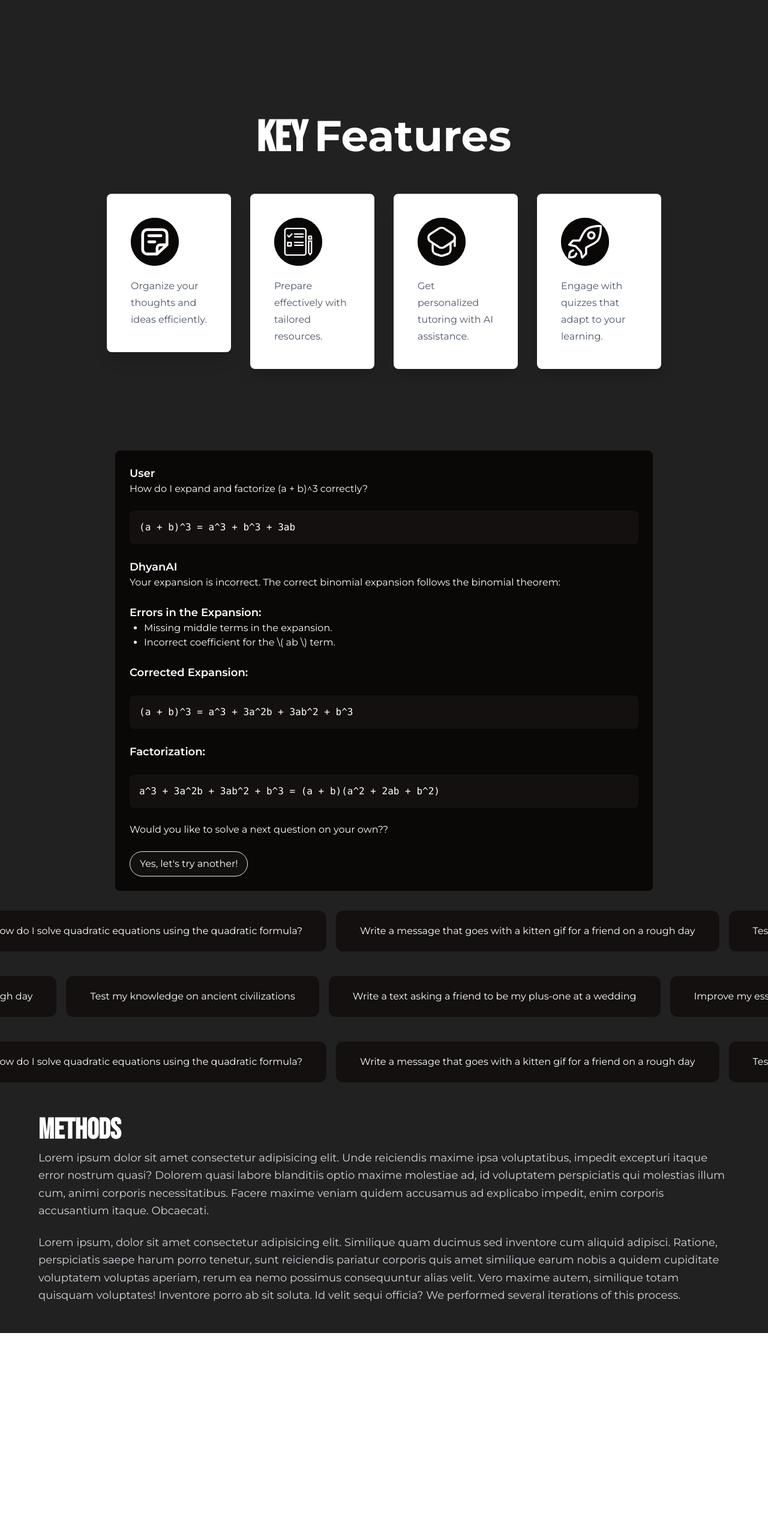
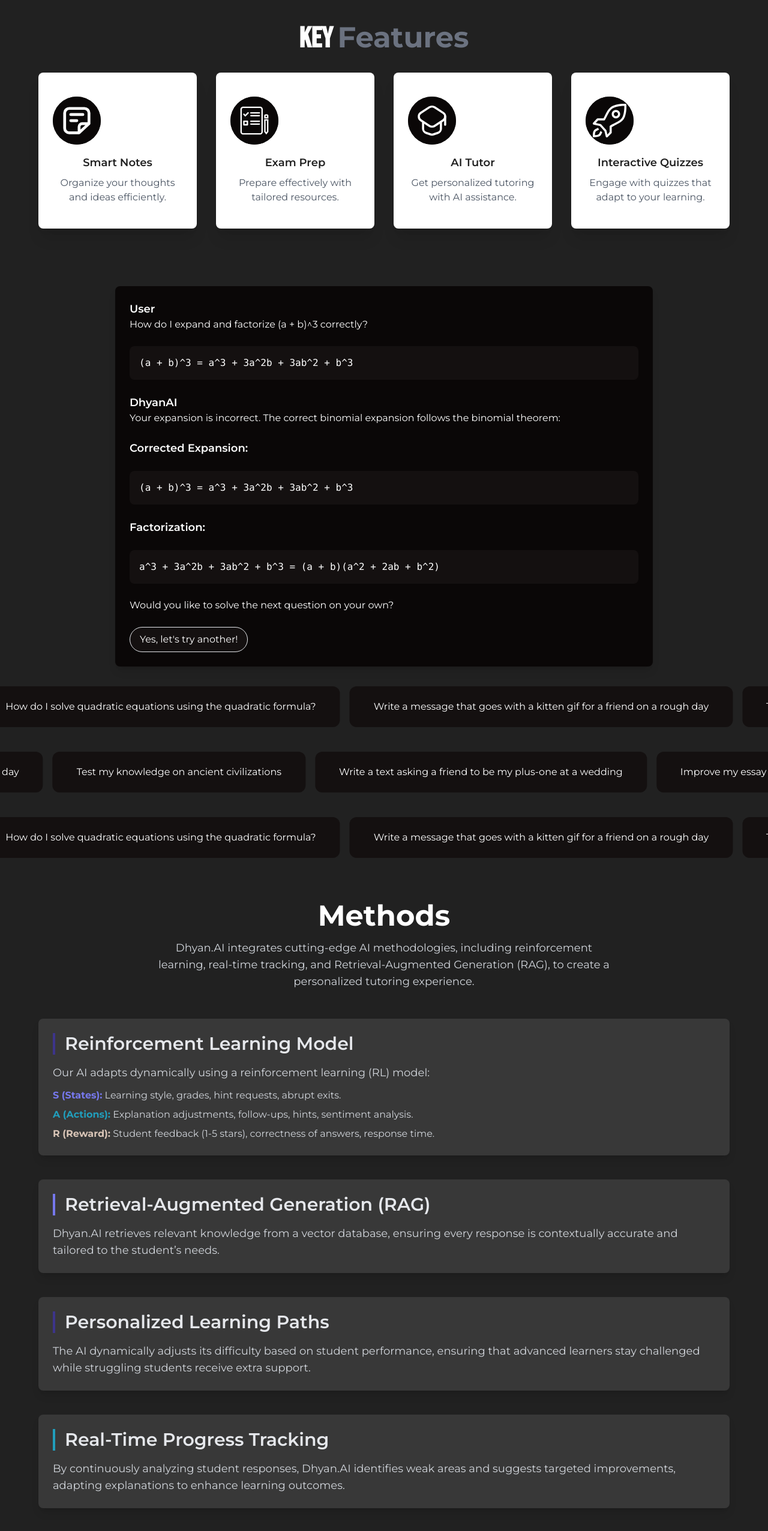
Before and after one commit to ItsSitanshu/dhyan-v1, a Next.js app: page / in a window 1280 px wide. Shown: the part 150-2702 px from the top of the page at 60% size. Before the commit the page ends 2372 px from the top, so only its background shows below. Built offline with nearby package versions, Linux system fonts and the light colour scheme; a web font is replaced by a local one.

Commit message:
landingsakkyora??

```diff
--- a/app/components/Example.tsx
+++ b/app/components/Example.tsx
@@ -2,7 +2,7 @@
 
 const Example = () => {
   return (
-    <div className="w-full max-w-4xl mx-auto mt-12 p-6 rounded-lg bg-lprim text-white space-y-6">
+    <div className="w-full max-w-4xl mx-auto mt-12 p-6 rounded-lg bg-lprim text-white space-y-6 shadow-lg">
       {/* User's Message */}
       <div>
         <p className="text-lg font-semibold">User</p>
@@ -10,7 +10,7 @@
       </div>
 
       <pre className="bg-bgsec text-white p-4 rounded-lg overflow-x-auto">
-        <code>{`(a + b)^3 = a^3 + b^3 + 3ab`}</code>
+        <code>{`(a + b)^3 = a^3 + 3a^2b + 3ab^2 + b^3`}</code>
       </pre>
 
       <div>
@@ -19,14 +19,6 @@
           Your expansion is incorrect. The correct binomial expansion follows
           the binomial theorem:
         </p>
-      </div>
-
-      <div>
-        <p className="text-lg font-semibold">Errors in the Expansion:</p>
-        <ul className="list-disc pl-6">
-          <li>Missing middle terms in the expansion.</li>
-          <li>Incorrect coefficient for the \( ab \) term.</li>
-        </ul>
       </div>
 
       {/* Corrected Expansion */}
@@ -42,7 +34,7 @@
       </pre>
 
       {/* Conclusion */}
-      <p>Would you like to solve a next question on your own??</p>
+      <p>Would you like to solve the next question on your own?</p>
       <button className="bg-bgsec border text-white px-4 py-2 rounded-full hover:scale-105 transition-transform duration-200">
         Yes, let's try another!
       </button>
--- a/app/components/FeatureSection.tsx
+++ b/app/components/FeatureSection.tsx
@@ -38,41 +38,47 @@
   ];
 
   return (
-    <div className="flex flex-col justify-center items-center mt-32 py-16 px-6 bg-background-100">
-      <h2 className="font-nue  text-background text-7xl font-bold text-center mb-8">
-        Key <span className="text-mod font-pacifico">Features</span>
+    <div className="flex flex-col justify-center items-center mt-16 py-12 px-6 bg-background-100">
+      <h2 className="font-nue text-background text-5xl font-bold text-center mb-8">
+        Key <span className="text-gray-500 font-pacifico">Features</span>
       </h2>
-      <div className="relative flex flex-col justify-center items-center overflow-hidden py-6 h-full">
-        <div className="flex flex-row justify-between space-x-8 w-3/4 h-full">
+
+      <div className="grid grid-cols-1 md:grid-cols-2 lg:grid-cols-4 gap-8 w-full max-w-6xl">
         {features.map((item, index) => (
           <div
             key={index}
-              className={`flex flex-col group relative cursor-pointer overflow-hidden bg-white px-6 pt-10 pb-10 w-1/4 h-full shadow-xl ring-1
-              ring-gray-900/5 transition-all duration-300 hover:-translate-y-1 hover:shadow-2xl sm:mx-auto
-              sm:max-w-sm sm:rounded-lg sm:px-10`}
+            className={`flex flex-col group relative cursor-pointer overflow-hidden bg-white px-6 pt-10 pb-10 shadow-xl rounded-lg transition-all duration-300 hover:-translate-y-1 hover:shadow-2xl`}
           >
+            {/* Background Animation */}
             <span
               className={`absolute top-10 z-0 h-20 w-20 rounded-full bg-lprim transition-all duration-300 group-hover:scale-[10]`}
             ></span>
+
             <div className="relative z-10 mx-auto max-w-md">
+              {/* Icon Section */}
               <span
                 className={`grid h-20 w-20 place-items-center rounded-full bg-lprim transition-all duration-300 group-hover:bg-${item.hoverColor}`}
               >
                 <Image
-                    width={128}
-                    height={128}
+                  width={80}
+                  height={80}
                   alt={item.title}
                   src={item.icon}
                   className="h-14 w-14 text-white transition-all"
                 />
               </span>
-                <div className="space-y-6 pt-5 text-base leading-7 text-gray-600 transition-all duration-300 group-hover:text-white/90">
-                  <p>{item.description}</p>
-                </div>
+
+              {/* Feature Description */}
+              <h3 className="text-lg font-semibold mt-4 text-center transition-all duration-300 group-hover:text-white">
+                {item.title}
+              </h3>
+
+              <p className="text-gray-600 mt-2 text-center group-hover:text-white/90 transition-all duration-300">
+                {item.description}
+              </p>
             </div>
           </div>
         ))}
-        </div>
       </div>
     </div>
   );
--- a/app/components/Header.tsx
+++ b/app/components/Header.tsx
@@ -4,25 +4,20 @@
 
 const HeaderHero = () => {
   return (
-    <div>
-      <header className="w-full max-w-5xl flex justify-center items-center p-4 border-b-2">
-        <div className="flex items-center space-x-2">
+    <div className="flex flex-col items-center w-full">
+      <header className="w-full max-w-5xl flex justify-between items-center px-6 py-4 border-b-2">
+        <div className="flex items-center space-x-3">
           <img alt="logo" className="h-10" src="/logo.svg" />
           <span className="text-3xl font-semibold font-nue text-white">
             Dhyan.AI
           </span>
         </div>
+        <a href="auth/login">
+          <button className="bg-bgsec border text-background px-6 py-2 rounded-full font-semibold hover:bg-opacity-80 hover:scale-105 transition-transform duration-200">
+            Get Started
+          </button>
+        </a>
       </header>
-
-      <main className="flex flex-col items-center justify-center text-center px-4">
-        <div className="flex flex-col md:flex-row items-center mt-8 space-y-4 md:space-y-0 md:space-x-4">
-          <a href="auth/login">
-            <button className="bg-bgsec border text-background px-6 py-2 rounded-full font-semibold hover:bg-opacity-80 hover:scale-105 transition-transform duration-200">
-              Get Started
-            </button>
-          </a>
-        </div>
-      </main>
     </div>
   );
 };
--- a/app/components/LandingPage.tsx
+++ b/app/components/LandingPage.tsx
@@ -1,13 +1,26 @@
+"use client";
 import React from "react";
+import { motion } from "framer-motion"; // Import framer motion
 import Header from "@/app/components/Header";
 import FeatureSection from "@/app/components/FeatureSection";
 import Example from "./Example";
 import BoxGrid from "./BoxGrid";
 import Methods from "./Methods";
 
+// Define your motion variants (optional)
+const pageVariants = {
+  hidden: { opacity: 0 }, // Start with hidden opacity
+  visible: { opacity: 1, transition: { duration: 1 } }, // Fade in with duration
+};
+
 const LandingPage = () => {
   return (
-    <div className="bg-foreground text-foreground font-sans min-h-screen flex flex-col items-center overflow-hidden">
+    <motion.div
+      initial="hidden" // Start with hidden state
+      animate="visible" // Animate to visible state
+      variants={pageVariants} // Apply variants
+      className="bg-foreground text-foreground font-sans min-h-screen flex flex-col items-center overflow-hidden"
+    >
       <Header />
       <FeatureSection />
       <Example />
@@ -15,7 +28,26 @@
       <BoxGrid speed={140} direction="left" />
       <BoxGrid speed={140} direction="right" />
       <Methods />
-    </div>
+
+      {/* Footer */}
+      <footer className="bg-foreground text-gray-300 w-full py-8 mt-12">
+        <div className="max-w-6xl mx-auto text-center">
+          <p className="text-sm">
+            &copy; {new Date().getFullYear()} Dhyan.AI. All rights reserved.
+          </p>
+          <p className="text-sm mt-2">
+            <a
+              href="https://github.com/ItsSitanshu/Dhyan.AI"
+              className="text-sec2 hover:underline"
+              target="_blank"
+              rel="noopener noreferrer"
+            >
+              GitHub Repository
+            </a>
+          </p>
+        </div>
+      </footer>
+    </motion.div>
   );
 };
 
--- a/app/components/Methods.tsx
+++ b/app/components/Methods.tsx
@@ -2,26 +2,81 @@
 
 const Methods = () => {
   return (
-    <div className="bg-foreground text-white w-full px-6 py-12 font-nue">
+    <div className="bg-foreground text-white w-full px-6 py-16 font-nue">
       <div className="max-w-6xl mx-auto">
-        <h1 className="text-5xl font-semibold font-nue text-white">Methods</h1>
-        <p className="text-lg text-gray-300 leading-relaxed mb-6 pt-2">
-          Lorem ipsum dolor sit amet consectetur adipisicing elit. Unde
-          reiciendis maxime ipsa voluptatibus, impedit excepturi itaque error
-          nostrum quasi? Dolorem quasi labore blanditiis optio maxime molestiae
-          ad, id voluptatem perspiciatis qui molestias illum cum, animi corporis
-          necessitatibus. Facere maxime veniam quidem accusamus ad explicabo
-          impedit, enim corporis accusantium itaque. Obcaecati.
+        {/* Title */}
+        <h1 className="text-5xl font-bold text-center bg-background bg-clip-text text-transparent">
+          Methods
+        </h1>
+        <p className="text-lg text-gray-300 text-center max-w-3xl mx-auto mt-4">
+          Dhyan.AI integrates cutting-edge AI methodologies, including
+          reinforcement learning, real-time tracking, and Retrieval-Augmented
+          Generation (RAG), to create a personalized tutoring experience.
         </p>
-        <p className="text-lg text-gray-300 leading-relaxed">
-          Lorem ipsum, dolor sit amet consectetur adipisicing elit. Similique
-          quam ducimus sed inventore cum aliquid adipisci. Ratione, perspiciatis
-          saepe harum porro tenetur, sunt reiciendis pariatur corporis quis amet
-          similique earum nobis a quidem cupiditate voluptatem voluptas aperiam,
-          rerum ea nemo possimus consequuntur alias velit. Vero maxime autem,
-          similique totam quisquam voluptates! Inventore porro ab sit soluta. Id
-          velit sequi officia? We performed several iterations of this process.
-        </p>{" "}
+
+        {/* Section Wrapper */}
+        <div className="mt-12 space-y-10">
+          {/* Reinforcement Learning Model */}
+          <div className="bg-white/10 p-6 rounded-lg shadow-lg hover:shadow-xl transition">
+            <h2 className="text-3xl font-semibold text-gray-200 border-l-4 border-prim1 pl-4">
+              Reinforcement Learning Model
+            </h2>
+            <p className="text-lg text-gray-300 mt-4">
+              Our AI adapts dynamically using a reinforcement learning (RL)
+              model:
+            </p>
+            <ul className="mt-3 space-y-2 text-gray-300">
+              <li>
+                <span className="font-bold text-sec1">S (States):</span>{" "}
+                Learning style, grades, hint requests, abrupt exits.
+              </li>
+              <li>
+                <span className="font-bold text-sec2">A (Actions):</span>{" "}
+                Explanation adjustments, follow-ups, hints, sentiment analysis.
+              </li>
+              <li>
+                <span className="font-bold text-psec">R (Reward):</span> Student
+                feedback (1-5 stars), correctness of answers, response time.
+              </li>
+            </ul>
+          </div>
+
+          {/* RAG Framework */}
+          <div className="bg-white/10 p-6 rounded-lg shadow-lg hover:shadow-xl transition">
+            <h2 className="text-3xl font-semibold text-gray-200 border-l-4 border-sec1 pl-4">
+              Retrieval-Augmented Generation (RAG)
+            </h2>
+            <p className="text-lg text-gray-300 mt-4">
+              Dhyan.AI retrieves relevant knowledge from a vector database,
+              ensuring every response is contextually accurate and tailored to
+              the student’s needs.
+            </p>
+          </div>
+
+          {/* Personalized Learning Paths */}
+          <div className="bg-white/10 p-6 rounded-lg shadow-lg hover:shadow-xl transition">
+            <h2 className="text-3xl font-semibold text-gray-200 border-l-4 border-prim1 pl-4">
+              Personalized Learning Paths
+            </h2>
+            <p className="text-lg text-gray-300 mt-4">
+              The AI dynamically adjusts its difficulty based on student
+              performance, ensuring that advanced learners stay challenged while
+              struggling students receive extra support.
+            </p>
+          </div>
+
+          {/* Real-Time Progress Tracking */}
+          <div className="bg-white/10 p-6 rounded-lg shadow-lg hover:shadow-xl transition">
+            <h2 className="text-3xl font-semibold text-gray-200 border-l-4 border-sec2 pl-4">
+              Real-Time Progress Tracking
+            </h2>
+            <p className="text-lg text-gray-300 mt-4">
+              By continuously analyzing student responses, Dhyan.AI identifies
+              weak areas and suggests targeted improvements, adapting
+              explanations to enhance learning outcomes.
+            </p>
+          </div>
+        </div>
       </div>
     </div>
   );
```
Lines whose indentation alone changed are shown as unchanged.
